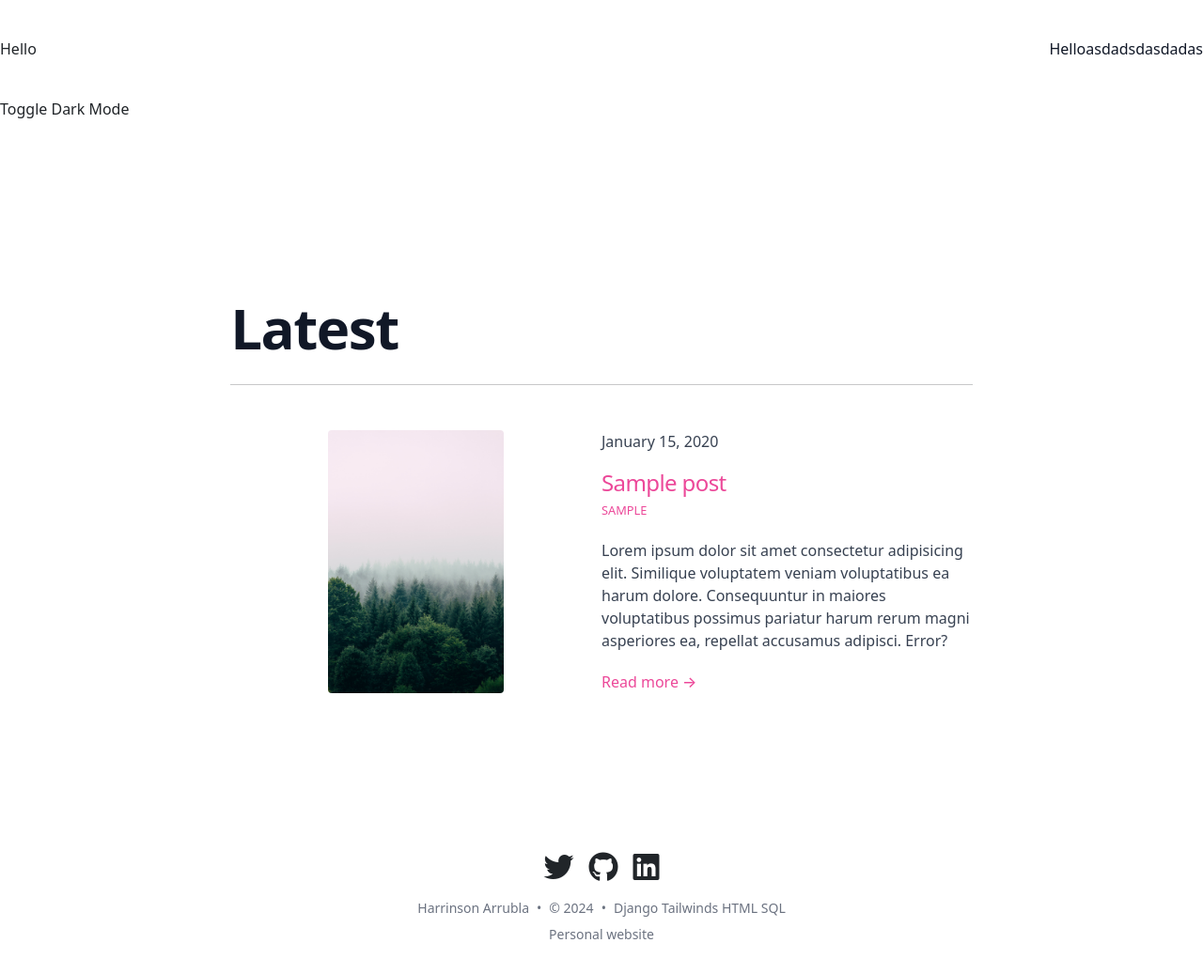
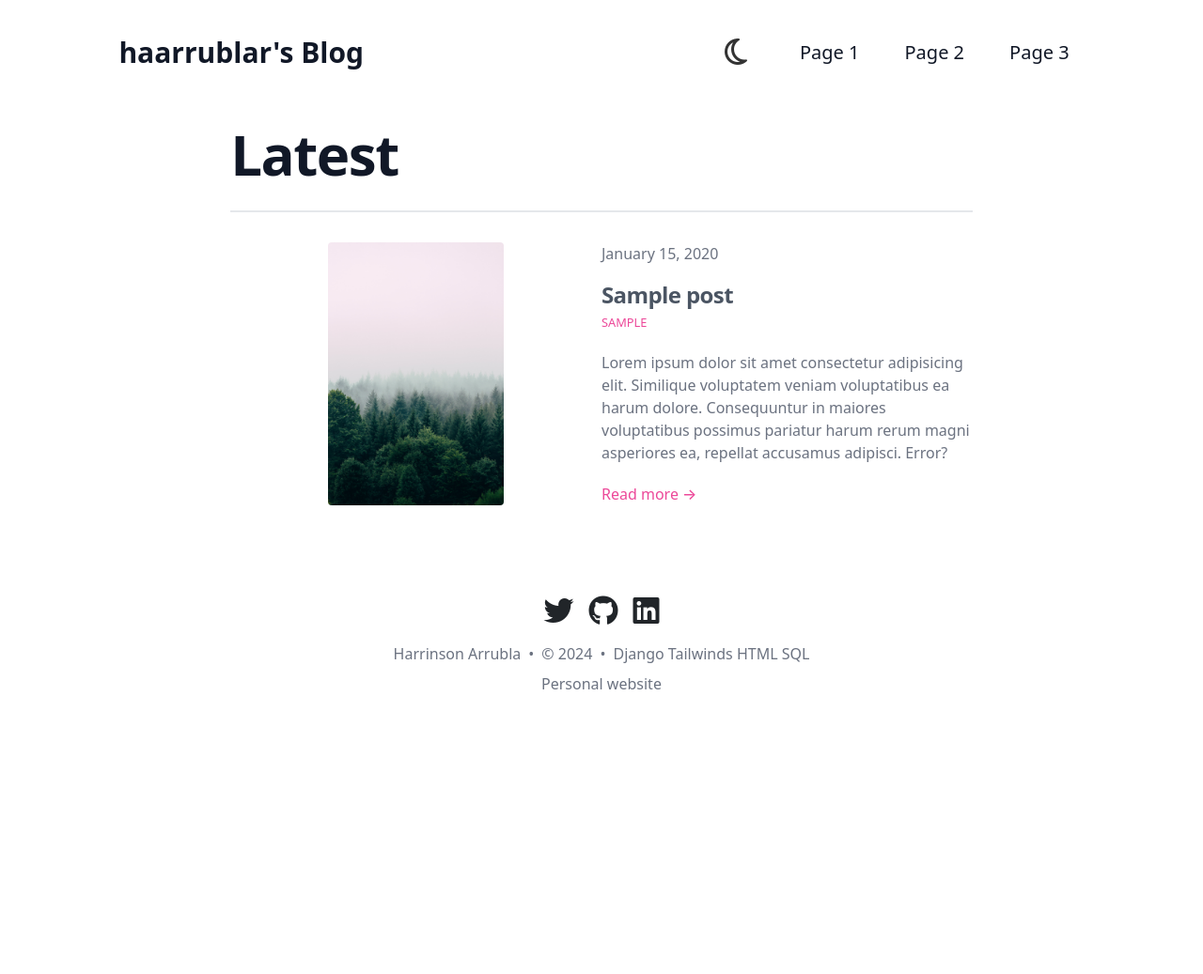
Before and after one commit to haarrublar/personalWebsite, a Django app: page /blog/ in a window 1280 px wide. Shown: the whole page at 94% size. After the commit the page ends 734 px from the top, so only its background shows below. Run offline with Django 4.2, Linux system fonts and the light colour scheme; tables that the repository leaves empty hold one stand-in row (values such as "Sample post"); some libraries are stand-ins or nearby versions.

Commit message:
blog template css and style completed

```diff
--- a/blog/templates/blog/post/list.html
+++ b/blog/templates/blog/post/list.html
@@ -5,7 +5,7 @@
 {% block content %}
 
     <div class="container">
-        <div class="container-content">
+        <div class="container-content divide-y-2 divide-gray-200 dark:text-gray-100">
             <div class="space-y-2 pb-8 pt-6 md:space-y-5">
                 <h1 class="prose text-3xl font-extrabold leading-9 tracking-tight text-gray-900 dark:text-gray-100 sm:text-4xl sm:leading-10 md:text-6xl md:leading-14">
                     Latest
@@ -13,24 +13,22 @@
             </div>
 
 
-
             {% for post in posts %}
 
-                <div style="margin-bottom: 2em">
-                    <hr/>
-                    <div class="grid md:grid-cols-2" style="margin-bottom: 3em; margin-top: 3em;">
+                <!-- <hr class="border-4" style="height: 40px;"/> -->
+                <div class="grid md:grid-cols-2 py-8">
                     <div class="hidden md:block">
                         <img src="{% static 'media/exm1.jpg' %}" class="img-fluid rounded d-block mx-auto" alt="..." style="height: 280px">
                     </div>
                     <div>
                         <div class="card-body d-flex flex-column align-items-start prose" style="height: 100%; padding: 0px;">
                             <div style="margin: 0px; padding: 0px;">
-                                    <p class="my-0">
+                                <p class="my-0  text-gray-500 dark:text-gray-400">
                                     {{ post.created|date:"F j, Y"  }}
                                 </p>
                             </div>
                             <h2 class="card-title mb-0 mt-3">
-                                    <a href="{% url 'blog:post_detail' post.id%}" class="title-list">
+                                <a href="{% url 'blog:post_detail' post.id%}" class="title-link text-gray-900 dark:text-gray-100">
                                     {{ post.title }}
                                 </a>
                             </h2>
@@ -39,7 +37,7 @@
                                     {{ post.keywords }}
                                 </small>
                             </a>
-                                <p class="card-text">
+                            <p class="  text-gray-500 dark:text-gray-400">
                                 <!-- {{ post.body|linebreaks|safe }} -->
                                 Lorem ipsum dolor sit amet consectetur adipisicing elit. Similique voluptatem veniam voluptatibus ea harum dolore. Consequuntur in maiores voluptatibus possimus pariatur harum rerum magni asperiores ea, repellat accusamus adipisci. Error?
                             </p>
@@ -49,9 +47,12 @@
                         </div>
                     </div>
                 </div>
-                </div>
+            {% endfor %}
 
-            {% endfor %}
+
         </div>
     </div>
 {% endblock  %}
+
+
+<script src="{% static 'js/darkmode.js' %}"></script>
--- a/static/css/base/main.css
+++ b/static/css/base/main.css
@@ -1357,6 +1378,10 @@ select {
   margin-bottom: 1rem;
 }
 
+.mb-6 {
+  margin-bottom: 1.5rem;
+}
+
 .mb-8 {
   margin-bottom: 2rem;
 }
@@ -1365,8 +1390,8 @@ select {
   margin-inline-end: 0.25rem;
 }
 
-.mr-3 {
-  margin-right: 0.75rem;
+.ml-10 {
+  margin-left: 2.5rem;
 }
 
 .mt-16 {
@@ -1381,6 +1406,10 @@ select {
   margin-top: 0.75rem;
 }
 
+.mt-4 {
+  margin-top: 1rem;
+}
+
 .mt-auto {
   margin-top: auto;
 }
@@ -1401,20 +1434,32 @@ select {
   display: none;
 }
 
-.h-5 {
-  height: 1.25rem;
-}
-
-.h-screen {
-  height: 100vh;
-}
-
-.w-5 {
-  width: 1.25rem;
-}
-
-.max-w-sm {
-  max-width: 24rem;
+.h-10 {
+  height: 2.5rem;
+}
+
+.h-16 {
+  height: 4rem;
+}
+
+.h-6 {
+  height: 1.5rem;
+}
+
+.w-10 {
+  width: 2.5rem;
+}
+
+.w-6 {
+  width: 1.5rem;
+}
+
+.max-w-7xl {
+  max-width: 80rem;
+}
+
+.flex-shrink-0 {
+  flex-shrink: 0;
 }
 
 .flex-col {
@@ -1445,52 +1490,89 @@ select {
   margin-left: calc(1rem * calc(1 - var(--tw-space-x-reverse)));
 }
 
+.space-y-1 > :not([hidden]) ~ :not([hidden]) {
+  --tw-space-y-reverse: 0;
+  margin-top: calc(0.25rem * calc(1 - var(--tw-space-y-reverse)));
+  margin-bottom: calc(0.25rem * var(--tw-space-y-reverse));
+}
+
 .space-y-2 > :not([hidden]) ~ :not([hidden]) {
   --tw-space-y-reverse: 0;
   margin-top: calc(0.5rem * calc(1 - var(--tw-space-y-reverse)));
   margin-bottom: calc(0.5rem * var(--tw-space-y-reverse));
 }
 
+.divide-y > :not([hidden]) ~ :not([hidden]) {
+  --tw-divide-y-reverse: 0;
+  border-top-width: calc(1px * calc(1 - var(--tw-divide-y-reverse)));
+  border-bottom-width: calc(1px * var(--tw-divide-y-reverse));
+}
+
+.divide-y-8 > :not([hidden]) ~ :not([hidden]) {
+  --tw-divide-y-reverse: 0;
+  border-top-width: calc(8px * calc(1 - var(--tw-divide-y-reverse)));
+  border-bottom-width: calc(8px * var(--tw-divide-y-reverse));
+}
+
+.divide-y-2 > :not([hidden]) ~ :not([hidden]) {
+  --tw-divide-y-reverse: 0;
+  border-top-width: calc(2px * calc(1 - var(--tw-divide-y-reverse)));
+  border-bottom-width: calc(2px * var(--tw-divide-y-reverse));
+}
+
+.divide-y-4 > :not([hidden]) ~ :not([hidden]) {
+  --tw-divide-y-reverse: 0;
+  border-top-width: calc(4px * calc(1 - var(--tw-divide-y-reverse)));
+  border-bottom-width: calc(4px * var(--tw-divide-y-reverse));
+}
+
+.divide-gray-200 > :not([hidden]) ~ :not([hidden]) {
+  --tw-divide-opacity: 1;
+  border-color: rgb(229 231 235 / var(--tw-divide-opacity));
+}
+
+.divide-red-600 > :not([hidden]) ~ :not([hidden]) {
+  --tw-divide-opacity: 1;
+  border-color: rgb(220 38 38 / var(--tw-divide-opacity));
+}
+
+.divide-blue-800 > :not([hidden]) ~ :not([hidden]) {
+  --tw-divide-opacity: 1;
+  border-color: rgb(30 64 175 / var(--tw-divide-opacity));
+}
+
 .rounded {
   border-radius: 0.25rem;
 }
 
-.rounded-lg {
-  border-radius: 0.5rem;
-}
-
-.border {
-  border-width: 1px;
+.rounded-md {
+  border-radius: 0.375rem;
 }
 
 .border-0 {
   border-width: 0px;
 }
 
-.border-gray-200 {
-  --tw-border-opacity: 1;
-  border-color: rgb(229 231 235 / var(--tw-border-opacity));
-}
-
-.bg-white {
-  --tw-bg-opacity: 1;
-  background-color: rgb(255 255 255 / var(--tw-bg-opacity));
+.border-4 {
+  border-width: 4px;
 }
 
 .p-2 {
   padding: 0.5rem;
 }
 
-.p-2\.5 {
-  padding: 0.625rem;
-}
-
 .p-3 {
   padding: 0.75rem;
 }
 
-.p-6 {
-  padding: 1.5rem;
+.px-2 {
+  padding-left: 0.5rem;
+  padding-right: 0.5rem;
+}
+
+.px-3 {
+  padding-left: 0.75rem;
+  padding-right: 0.75rem;
 }
 
 .px-4 {
@@ -1498,9 +1580,14 @@ select {
   padding-right: 1rem;
 }
 
-.py-10 {
-  padding-top: 2.5rem;
-  padding-bottom: 2.5rem;
+.py-2 {
+  padding-top: 0.5rem;
+  padding-bottom: 0.5rem;
+}
+
+.py-8 {
+  padding-top: 2rem;
+  padding-bottom: 2rem;
 }
 
 .pb-3 {
@@ -1541,9 +1627,9 @@ select {
   line-height: 2.25rem;
 }
 
-.text-sm {
-  font-size: 0.875rem;
-  line-height: 1.25rem;
+.text-xl {
+  font-size: 1.25rem;
+  line-height: 1.75rem;
 }
 
 .font-bold {
@@ -1558,24 +1644,26 @@ select {
   font-weight: 500;
 }
 
-.font-normal {
-  font-weight: 400;
-}
-
 .uppercase {
   text-transform: uppercase;
 }
 
-.leading-5 {
-  line-height: 1.25rem;
-}
-
 .leading-9 {
   line-height: 2.25rem;
 }
 
 .tracking-tight {
   letter-spacing: -0.025em;
+}
+
+.text-black {
+  --tw-text-opacity: 1;
+  color: rgb(0 0 0 / var(--tw-text-opacity));
+}
+
+.text-gray-400 {
+  --tw-text-opacity: 1;
+  color: rgb(156 163 175 / var(--tw-text-opacity));
 }
 
 .text-gray-500 {
@@ -1583,46 +1671,74 @@ select {
   color: rgb(107 114 128 / var(--tw-text-opacity));
 }
 
-.text-gray-700 {
-  --tw-text-opacity: 1;
-  color: rgb(55 65 81 / var(--tw-text-opacity));
-}
-
 .text-gray-900 {
   --tw-text-opacity: 1;
   color: rgb(17 24 39 / var(--tw-text-opacity));
 }
 
-.shadow {
-  --tw-shadow: 0 1px 3px 0 rgb(0 0 0 / 0.1), 0 1px 2px -1px rgb(0 0 0 / 0.1);
-  --tw-shadow-colored: 0 1px 3px 0 var(--tw-shadow-color), 0 1px 2px -1px var(--tw-shadow-color);
-  box-shadow: var(--tw-ring-offset-shadow, 0 0 #0000), var(--tw-ring-shadow, 0 0 #0000), var(--tw-shadow);
-}
-
 .uppercase {
   text-transform: uppercase;
 }
 
+.title-link {
+  color: #4b5563;
+  font-weight: 600;
+  text-decoration: none;
+}
+
+.title-link:hover {
+  color: #1f2937;
+}
+
 /* Custom dark mode styles */
 
 .dark {
-  background-color: #1a202c;
+  background-color: #121212;
   color: #d6d6d6;
 }
 
+/* Custom dark mode styles */
+
+.dark #dark-mode-toggle > i {
+  color: #fff;
+  /* Change the icon color in dark mode */
+}
+
+#dark-mode-toggle > i {
+  color: #333;
+  /* Default icon color in light mode */
+}
+
 .content {
-  margin: 5%;
+  margin-left: 5%;
+  margin-right: 5%;
 }
 
 .container-content {
-  margin: 5%;
+  margin-left: 5%;
+  margin-right: 5%;
 }
 
 @media (min-width: 768px) {
   /* Medium screens and larger (tablets and computers) */
 
   .container-content {
-    margin: 15%;
+    margin-left: 15%;
+    margin-right: 15%;
+  }
+}
+
+.container-navbar {
+  margin-left: 3%;
+  margin-right: 3%;
+}
+
+@media (min-width: 768px) {
+  /* Medium screens and larger (tablets and computers) */
+
+  .container-navbar {
+    margin-left: 8%;
+    margin-right: 8%;
   }
 }
 
@@ -1757,30 +1881,15 @@ ul.no-bullets {
   color: rgb(156 163 175 / var(--tw-text-opacity));
 }
 
-:is(.dark .dark\:text-white) {
-  --tw-text-opacity: 1;
-  color: rgb(255 255 255 / var(--tw-text-opacity));
-}
-
-:is(.dark .dark\:hover\:bg-gray-700:hover) {
-  --tw-bg-opacity: 1;
-  background-color: rgb(55 65 81 / var(--tw-bg-opacity));
-}
-
-:is(.dark .dark\:focus\:ring-gray-700:focus) {
-  --tw-ring-opacity: 1;
-  --tw-ring-color: rgb(55 65 81 / var(--tw-ring-opacity));
-}
-
 @media (min-width: 640px) {
-  .sm\:block {
-    display: block;
-  }
-
-  .sm\:space-x-6 > :not([hidden]) ~ :not([hidden]) {
-    --tw-space-x-reverse: 0;
-    margin-right: calc(1.5rem * var(--tw-space-x-reverse));
-    margin-left: calc(1.5rem * calc(1 - var(--tw-space-x-reverse)));
+  .sm\:px-3 {
+    padding-left: 0.75rem;
+    padding-right: 0.75rem;
+  }
+
+  .sm\:px-6 {
+    padding-left: 1.5rem;
+    padding-right: 1.5rem;
   }
 
   .sm\:text-4xl {
@@ -1817,3 +1930,10 @@ ul.no-bullets {
     line-height: 3.5rem;
   }
 }
+
+@media (min-width: 1024px) {
+  .lg\:px-8 {
+    padding-left: 2rem;
+    padding-right: 2rem;
+  }
+}
--- /dev/null
+++ b/static/js/navbar.js
@@ -0,0 +1,8 @@
+// Get the navbar elements
+const navbarToggler = document.getElementById('navbar-toggler');
+const navbarMenu = document.getElementById('navbar-menu');
+
+// Add event listener for toggling the navbar menu
+navbarToggler.addEventListener('click', () => {
+  navbarMenu.classList.toggle('hidden');
+});
--- a/website/templates/footer/footer.html
+++ b/website/templates/footer/footer.html
@@ -21,7 +21,7 @@
          <a href="https://github.com/haarrublar"><i class="fab fa-github fa-2x"></i></a>
          <a href="https://www.linkedin.com/in/harrinsonarrubla"><i class="fab fa-linkedin fa-swap-opacity fa-2x"></i></a>
       </div>
-      <div class="mb-2 flex space-x-2 text-sm text-gray-500 dark:text-gray-400">
+      <div class="mb-2 flex space-x-2 text-gray-500 dark:text-gray-400 prose">
          <div>
             <a>
                Harrinson Arrubla
@@ -40,7 +40,7 @@
             </a>
          </Link>
        </div>
-       <div class="mb-8 text-sm text-gray-500 dark:text-gray-400">
+       <div class="mb-8 text-gray-500 dark:text-gray-400 prose">
          <Link href="https://github.com/haarrublar/personalWebsite">
             Personal website
          </Link>
--- a/website/templates/main.html
+++ b/website/templates/main.html
@@ -35,7 +35,6 @@
 
    <header>
       {% include 'navbar/navbar.html' %}
-      <button id="dark-mode-toggle">Toggle Dark Mode</button>
    </header>
 
    <div class="content">
@@ -161,7 +160,5 @@
    <script src="{% static 'js/twoColumn.js' defer %}"></script>
 
 
-   <script src="{% static 'js/darkmode.js' %}"></script>
-
 </body>
 </html>
--- a/website/templates/navbar/navbar.html
+++ b/website/templates/navbar/navbar.html
@@ -1,39 +1,55 @@
+{% load static %}
 
-<!-- <div class="container navbar-padding" style="width:90%">
-   <div class="row align-items-center">
-      <div class="prose">
-         <a href="{% url 'home' %}" class="navbar-brand h2" href="#"><b>haarublar's Journal</b></a>
-      </div>
-      <div class="col-md-12 col-lg-6 d-flex justify-content-center mt-2 mt-lg-0">
-         <div class="col-auto nav-item">
-         <a href="{% url 'home' %}" class="mx-1 btn btn-outline-dark">Home</a>
+<nav class="container-navbar mt-4 mb-6 ">
+   <div class="max-w-7xl mx-auto px-4 sm:px-6 lg:px-8">
+      <div class="flex items-center justify-between h-16">
+         <div class="flex items-center">
+         <div class="flex-shrink-0">
+            <a href="#" class="prose block md:hidden text-black font-bold text-xl">
+               🐑🐐🐑
+            </a>
+            <h2 href="#" class="prose hidden md:block  text-gray-900 dark:text-gray-100 font-bold text-3xl">
+               haarrublar's Blog
+            </h2>
          </div>
-         <div class="col-auto nav-item">
-         <a href="{% url 'about' %}" class="mx-1 btn btn-outline-dark">About</a>
          </div>
-         <div class="col-auto nav-item">
-         <a href="{% url 'resume' %}" class="mx-1 btn btn-outline-dark">Resume</a>
+         <div class="hidden md:block prose">
+            <div class="flex justify-center items-center">
+                <button id="dark-mode-toggle">
+                    <i class="far fa-moon fa-2x white"></i>
+                </button>
+                <div class="ml-10 flex items-center space-x-4">
+                    <a href="#" class="text-gray-900 dark:text-gray-100 px-3 py-2 rounded-md text-xl font-medium">Page 1</a>
+                    <a href="#" class="text-gray-900 dark:text-gray-100 px-3 py-2 rounded-md text-xl font-medium">Page 2</a>
+                    <a href="#" class="text-gray-900 dark:text-gray-100 px-3 py-2 rounded-md text-xl font-medium">Page 3</a>
+                </div>
+            </div>
+        </div>
+         <div class="-mr-2 flex md:hidden">
+            <button id="dark-mode-toggle" class="inline-flex items-center justify-center">
+               <i class="far fa-moon fa-2x"></i>
+            </button>
+            <button type="button" id="navbar-toggler" class="inline-flex items-center justify-center p-2 rounded-md text-gray-400 hover:text-white hover:bg-gray-700 focus:outline-none focus:ring-2 focus:ring-offset-2 focus:ring-offset-gray-800 focus:ring-white" aria-controls="navbar-menu" aria-expanded="false">
+               <span class="sr-only">Open main menu</span>
+               <svg class="block h-10 w-10" xmlns="http://www.w3.org/2000/svg" fill="none" viewBox="0 0 24 24" stroke="currentColor" aria-hidden="true">
+                  <path stroke-linecap="round" stroke-linejoin="round" stroke-width="2" d="M4 6h16M4 12h16M4 18h16" />
+               </svg>
+               <svg class="hidden h-6 w-6" xmlns="http://www.w3.org/2000/svg" fill="none" viewBox="0 0 24 24" stroke="currentColor" aria-hidden="true">
+                  <path stroke-linecap="round" stroke-linejoin="round" stroke-width="2" d="M6 18L18 6M6 6l12 12" />
+               </svg>
+            </button>
          </div>
       </div>
    </div>
-</div> -->
 
-<div class="flex items-center justify-between py-10">
-   <div>
-     <Link href="/" aria-label={siteMetadata.headerTitle}>
-       <div class="flex items-center justify-between">
-         <div class="mr-3">
-           <a href="#">Hello</a>
-         </div>
-       </div>
-     </Link>
+   <div id="navbar-menu" class="hidden md:hidden">
+      <div class="px-2 pt-2 pb-3 space-y-1 sm:px-3 prose">
+         <a href="#" class=" text-gray-900 dark:text-gray-100 block px-3 py-2 rounded-md text-xl font-medium">Page 1</a>
+         <a href="#" class=" text-gray-900 dark:text-gray-100 block px-3 py-2 rounded-md text-xl font-medium">Page 2</a>
+         <a href="#" class=" text-gray-900 dark:text-gray-100 block px-3 py-2 rounded-md text-xl font-medium">Page 3</a>
+      </div>
    </div>
-   <div class="flex items-center space-x-4 leading-5 sm:space-x-6">
-      <a href="#" class="hidden font-medium text-gray-900 dark:text-gray-100 sm:block">
-         Helloasdadsdasdadas
-      </a>
-     <!-- <SearchButton />
-     <ThemeSwitch />
-     <MobileNav /> -->
-   </div>
-</div>
+</nav>
+
+<script src="{% static 'js/navbar.js' %}"></script>
+<script src="{% static 'js/darkmode.js' %}"></script>
```
Also changed, not shown: other parts of static/css/base/main.css (+57 -21 lines), static/css/tw/tailwind-input.css (+30 -4 lines). Lines whose indentation alone changed are shown as unchanged.
